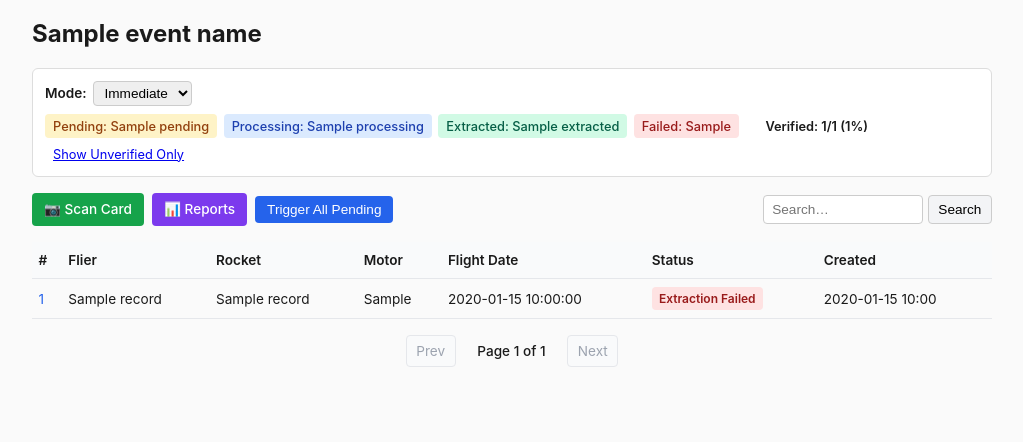
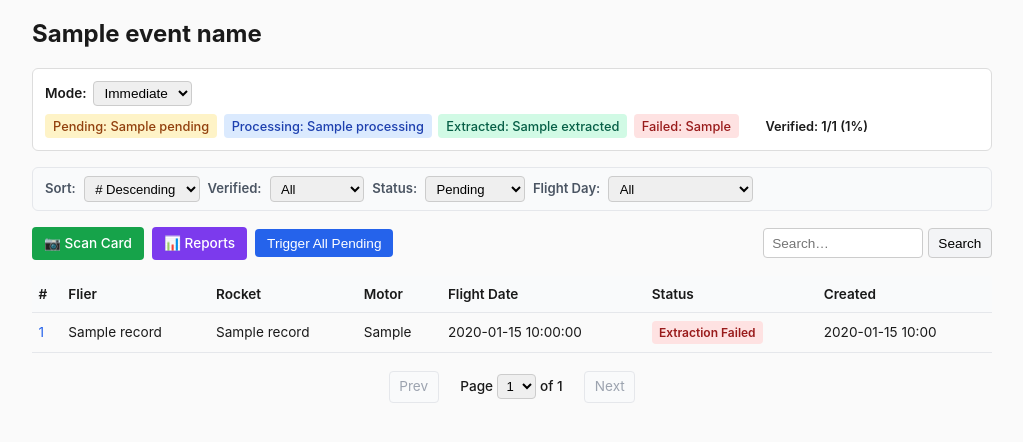
Before and after one commit to cabbey/FlightCardReader, a Python web app: template flight_card_scanner/templates/list.html in a window 1280 px wide. Shown: the top 442 px of the page, without its empty margins (128-1151 px from the left). Run offline with Jinja, Linux system fonts and the light colour scheme; the template is opened without the code that fills it: most values are stand-ins (such as "Sample title", 1, 10 or a date in 2020).

Commit message:
Add sorting, filtering, page jump, and queue status to records list
Sort options:
- Record # descending (default)
- Record # ascending
- Flier name A→Z
- Flier name Z→A

Filter options:
- Flight day (dropdown of event dates)
- Human verified status (all/verified/unverified) - replaces old
  'show unverified only' toggle
- Extraction status (all/pending/processing/extracted/failed)

Page navigation:
- Page position text is now a dropdown to jump to any page

Queue status indicator:
- Records in the extraction queue show 'Pending (queued)' or
  'Processing (queued)' instead of just the status badge
- Added _queued_ids set tracking to ExtractionService with a
  queued_ids property for efficient lookup

All filter/sort state is preserved across pagination and search.

```diff
--- a/flight_card_scanner/templates/list.html
+++ b/flight_card_scanner/templates/list.html
@@ -45,6 +45,33 @@
     padding: 0.15rem 0.5rem;
     border-radius: 4px;
     font-weight: 500;
+  }
+
+  /* Filter/sort controls */
+  .filter-row {
+    display: flex;
+    flex-wrap: wrap;
+    gap: 0.5rem;
+    align-items: center;
+    margin-bottom: 1rem;
+    padding: 0.5rem 0.75rem;
+    background: #f9fafb;
+    border: 1px solid #e5e7eb;
+    border-radius: 6px;
+    font-size: 0.82rem;
+  }
+
+  .filter-row label {
+    font-weight: 600;
+    color: #4b5563;
+    white-space: nowrap;
+  }
+
+  .filter-row select {
+    font-size: 0.82rem;
+    padding: 0.2rem 0.4rem;
+    border: 1px solid #ccc;
+    border-radius: 4px;
   }
 
   /* Actions row */
@@ -176,6 +203,13 @@
     color: #991b1b;
   }
 
+  .queued-label {
+    font-size: 0.7rem;
+    color: #6b7280;
+    font-style: italic;
+    margin-left: 0.25rem;
+  }
+
   /* Pagination */
   .pagination {
     display: flex;
@@ -214,6 +248,14 @@
     font-weight: 500;
   }
 
+  .pagination .page-jump-select {
+    font-size: 0.82rem;
+    padding: 0.2rem 0.3rem;
+    border: 1px solid #ccc;
+    border-radius: 4px;
+    font-weight: 500;
+  }
+
   /* Empty state */
   .empty-state {
     text-align: center;
@@ -244,9 +286,19 @@
     .status-bar .mode-control {
       margin-right: 0;
     }
+
+    .filter-row {
+      flex-direction: column;
+      align-items: flex-start;
+    }
   }
 </style>
 {% endblock %}
+
+{# --- Helper macro: build URL preserving current filter/sort params --- #}
+{% macro list_url(p=page, s=sort, v=verified_filter, st=status_filter, fd=flight_day_filter, search=q) -%}
+/?page={{ p }}{% if s and s != 'id_desc' %}&sort={{ s }}{% endif %}{% if v and v != 'all' %}&verified={{ v }}{% endif %}{% if st %}&status={{ st }}{% endif %}{% if fd %}&flight_day={{ fd }}{% endif %}{% if search %}&q={{ search }}{% endif %}
+{%- endmacro %}
 
 {% block content %}
 <!-- Status bar: mode control + status counts -->
@@ -264,12 +316,42 @@
     <span class="count-item badge-extracted">Extracted: {{ status_counts.extracted }}</span>
     <span class="count-item badge-extraction_failed">Failed: {{ status_counts.extraction_failed }}</span>
     <span class="count-item" style="margin-left:0.75rem; font-weight:600;">Verified: {{ verified_count }}/{{ total_all }} ({{ verified_percent }}%)</span>
-    {% if filter_unverified %}
-    <a href="/?{% if q %}q={{ q }}&{% endif %}page=1" style="margin-left:0.5rem; font-size:0.8rem;">Show All</a>
-    {% else %}
-    <a href="/?unverified=1{% if q %}&q={{ q }}{% endif %}&page=1" style="margin-left:0.5rem; font-size:0.8rem;">Show Unverified Only</a>
-    {% endif %}
   </div>
+</div>
+
+<!-- Filter/sort controls -->
+<div class="filter-row">
+  <label for="sortSelect">Sort:</label>
+  <select id="sortSelect">
+    <option value="id_desc"{{ ' selected' if sort == 'id_desc' else '' }}># Descending</option>
+    <option value="id_asc"{{ ' selected' if sort == 'id_asc' else '' }}># Ascending</option>
+    <option value="flier_asc"{{ ' selected' if sort == 'flier_asc' else '' }}>Flier A→Z</option>
+    <option value="flier_desc"{{ ' selected' if sort == 'flier_desc' else '' }}>Flier Z→A</option>
+  </select>
+
+  <label for="verifiedFilter">Verified:</label>
+  <select id="verifiedFilter">
+    <option value="all"{{ ' selected' if verified_filter == 'all' else '' }}>All</option>
+    <option value="verified"{{ ' selected' if verified_filter == 'verified' else '' }}>Verified</option>
+    <option value="unverified"{{ ' selected' if verified_filter == 'unverified' else '' }}>Unverified</option>
+  </select>
+
+  <label for="statusFilter">Status:</label>
+  <select id="statusFilter">
+    <option value=""{{ ' selected' if not status_filter else '' }}>All</option>
+    <option value="pending"{{ ' selected' if status_filter == 'pending' else '' }}>Pending</option>
+    <option value="processing"{{ ' selected' if status_filter == 'processing' else '' }}>Processing</option>
+    <option value="extracted"{{ ' selected' if status_filter == 'extracted' else '' }}>Extracted</option>
+    <option value="extraction_failed"{{ ' selected' if status_filter == 'extraction_failed' else '' }}>Failed</option>
+  </select>
+
+  <label for="flightDayFilter">Flight Day:</label>
+  <select id="flightDayFilter">
+    <option value=""{{ ' selected' if not flight_day_filter else '' }}>All</option>
+    {% for d in event_dates %}
+    <option value="{{ d.value }}"{{ ' selected' if flight_day_filter == d.value else '' }}>{{ d.label }}</option>
+    {% endfor %}
+  </select>
 </div>
 
 <!-- Actions row: scan link, trigger, requeue, search -->
@@ -281,7 +363,10 @@
   <button type="button" class="btn-requeue" id="btnRequeue">Re-queue All Failed</button>
   {% endif %}
   <form class="search-form" method="get" action="/">
-    {% if filter_unverified %}<input type="hidden" name="unverified" value="1">{% endif %}
+    {% if sort and sort != 'id_desc' %}<input type="hidden" name="sort" value="{{ sort }}">{% endif %}
+    {% if verified_filter and verified_filter != 'all' %}<input type="hidden" name="verified" value="{{ verified_filter }}">{% endif %}
+    {% if status_filter %}<input type="hidden" name="status" value="{{ status_filter }}">{% endif %}
+    {% if flight_day_filter %}<input type="hidden" name="flight_day" value="{{ flight_day_filter }}">{% endif %}
     <input type="search" name="q" placeholder="Search…" value="{{ q or '' }}" aria-label="Search records">
     <button type="submit">Search</button>
   </form>
@@ -310,7 +395,10 @@
         <td>{{ record.rocket_name or "—" }}</td>
         <td>{{ record.motor_designation or "—" }}{% if record.motors_verified %} <span title="Motor verified via ThrustCurve" style="color:#16a34a;">&#x2713;</span>{% endif %}</td>
         <td>{{ record.flight_date or "—" }}</td>
-        <td><span class="badge badge-{{ record.extraction_status }}">{{ record.extraction_status.replace("_", " ") }}</span></td>
+        <td>
+          <span class="badge badge-{{ record.extraction_status }}">{{ record.extraction_status.replace("_", " ") }}</span>
+          {%- if record.is_queued %}<span class="queued-label">(queued)</span>{% endif %}
+        </td>
         <td>{{ record.created_at.strftime("%Y-%m-%d %H:%M") if record.created_at else "—" }}</td>
       </tr>
       {% endfor %}
@@ -321,15 +409,23 @@
 <!-- Pagination -->
 <nav class="pagination" aria-label="Page navigation">
   {% if page > 1 %}
-  <a href="/?page={{ page - 1 }}{% if q %}&q={{ q }}{% endif %}{% if filter_unverified %}&unverified=1{% endif %}">Prev</a>
+  <a href="{{ list_url(p=page - 1) }}">Prev</a>
   {% else %}
   <span class="disabled">Prev</span>
   {% endif %}
 
-  <span class="page-info">Page {{ page }} of {{ total_pages }}</span>
+  <span class="page-info">
+    Page
+    <select class="page-jump-select" id="pageJump" aria-label="Jump to page">
+      {% for p in range(1, total_pages + 1) %}
+      <option value="{{ p }}"{{ ' selected' if p == page else '' }}>{{ p }}</option>
+      {% endfor %}
+    </select>
+    of {{ total_pages }}
+  </span>
 
   {% if page < total_pages %}
-  <a href="/?page={{ page + 1 }}{% if q %}&q={{ q }}{% endif %}{% if filter_unverified %}&unverified=1{% endif %}">Next</a>
+  <a href="{{ list_url(p=page + 1) }}">Next</a>
   {% else %}
   <span class="disabled">Next</span>
   {% endif %}
@@ -346,6 +442,54 @@
 
 <script>
 (function() {
+  // --- Helper: build URL from current filter/sort state ---
+  function buildListUrl(overrides) {
+    var params = {
+      page: '{{ page }}',
+      sort: '{{ sort }}',
+      verified: '{{ verified_filter }}',
+      status: '{{ status_filter }}',
+      flight_day: '{{ flight_day_filter }}',
+      q: '{{ q or "" }}'
+    };
+    // Apply overrides
+    if (overrides) {
+      Object.keys(overrides).forEach(function(k) { params[k] = overrides[k]; });
+    }
+    var parts = ['/?page=' + encodeURIComponent(params.page)];
+    if (params.sort && params.sort !== 'id_desc') parts.push('sort=' + encodeURIComponent(params.sort));
+    if (params.verified && params.verified !== 'all') parts.push('verified=' + encodeURIComponent(params.verified));
+    if (params.status) parts.push('status=' + encodeURIComponent(params.status));
+    if (params.flight_day) parts.push('flight_day=' + encodeURIComponent(params.flight_day));
+    if (params.q) parts.push('q=' + encodeURIComponent(params.q));
+    return parts[0] + (parts.length > 1 ? '&' + parts.slice(1).join('&') : '');
+  }
+
+  // --- Filter/sort change handlers ---
+  document.getElementById('sortSelect').addEventListener('change', function() {
+    window.location.href = buildListUrl({ sort: this.value, page: '1' });
+  });
+
+  document.getElementById('verifiedFilter').addEventListener('change', function() {
+    window.location.href = buildListUrl({ verified: this.value, page: '1' });
+  });
+
+  document.getElementById('statusFilter').addEventListener('change', function() {
+    window.location.href = buildListUrl({ status: this.value, page: '1' });
+  });
+
+  document.getElementById('flightDayFilter').addEventListener('change', function() {
+    window.location.href = buildListUrl({ flight_day: this.value, page: '1' });
+  });
+
+  // --- Page jump ---
+  var pageJump = document.getElementById('pageJump');
+  if (pageJump) {
+    pageJump.addEventListener('change', function() {
+      window.location.href = buildListUrl({ page: this.value });
+    });
+  }
+
   // Mode switch
   var modeSelect = document.getElementById('modeSelect');
   if (modeSelect) {
```
Also changed, not shown: flight_card_scanner/routers/review.py (+63 -21 lines), flight_card_scanner/services/extraction_service.py (+10 -0 lines).
